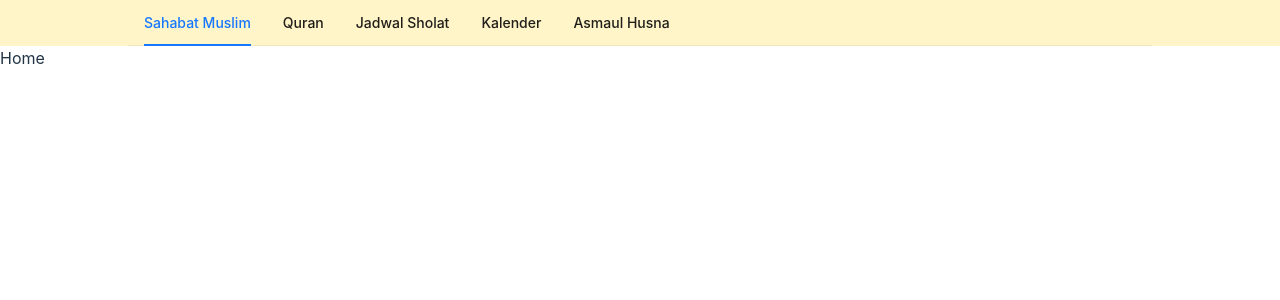
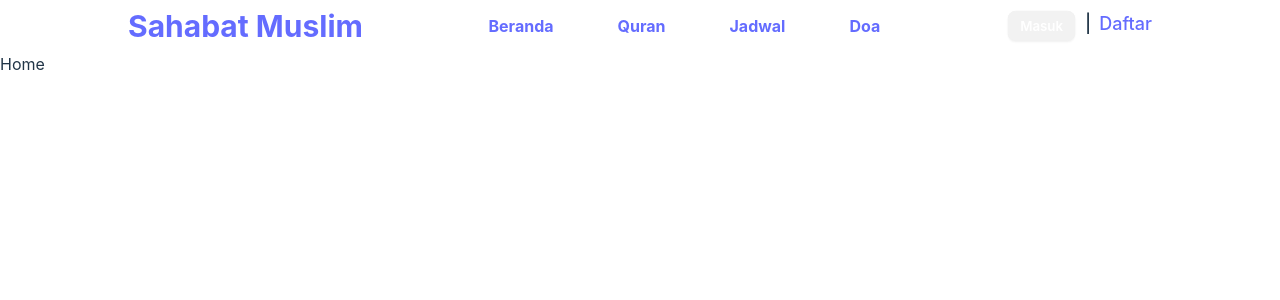
Before and after one commit to ridhoriky/sahabat-muslim, a React (Vite) app: page / in a window 1280 px wide. Shown: the top 300 px of the page. Built offline with nearby package versions, Linux system fonts and the light colour scheme.

Commit message:
add navbar

```diff
--- a/src/components/Navbar.tsx
+++ b/src/components/Navbar.tsx
@@ -1,114 +1,97 @@
-import { Menu } from 'antd';
+import { useState } from 'react';
+import { RxHamburgerMenu } from 'react-icons/rx';
+import { AiOutlineClose } from 'react-icons/ai';
 import { Link } from 'react-router-dom';
-import type { MenuProps } from 'antd';
-
-type MenuItem = Required<MenuProps>['items'][number];
-
-const items: MenuItem[] = [
-  {
-    key: '/',
-    label: (
-      <Link to={'/'} rel='noopener noreferrer'>
+const Navbar = () => {
+  const [isMenuOpen, setIsMenuOpen] = useState(false);
+  const navLinks = [
+    { to: '/', label: 'Beranda' },
+    { to: '/quran', label: 'Quran' },
+    { to: '/jadwal', label: 'Jadwal' },
+    { to: '/doa', label: 'Doa' },
+  ];
+  return (
+    <>
+      <header className='px-[10%] py-2 bg-semiBrown'>
+        <nav className='flex justify-between items-center max-container '>
+          <Link
+            to='/'
+            className='z-50 text-3xl font-bold text-darkBrown hover:text-darkBrown'
+          >
             Sahabat Muslim
           </Link>
-    ),
-  },
-  {
-    key: '/quran',
-    label: (
-      <Link to={'/quran'} rel='noopener noreferrer'>
-        Quran
+          <ul className='flex-1 flex justify-center items-center gap-16 max-lg:hidden'>
+            {navLinks.map((item) => (
+              <li key={item.label}>
+                <Link
+                  to={item.to}
+                  className=' text-darkBrown font-bold leading-normal hover:text-darkBrown hover:border-b-darkBrown hover:border-b-2'
+                >
+                  {item.label}
                 </Link>
-    ),
-  },
-  {
-    key: '/jadwal',
-    label: (
-      <Link to={'/jadwal'} rel='noopener noreferrer'>
-        Jadwal Sholat
+              </li>
+            ))}
+          </ul>
+          <div className='flex gap-2 text-lg leading-normal font-medium  max-lg:hidden wide:mr-24 text-darkBrown'>
+            <Link to='/login'>
+              <button className='btn text-white btn-sm bg-darkBrown hover:bg-darkBrown hover:scale-110'>
+                Masuk
+              </button>
             </Link>
-    ),
-  },
-  {
-    key: '/kalender',
-    label: (
-      <Link to={'/kalender'} rel='noopener noreferrer'>
-        Kalender
+            <span>|</span>
+            <Link
+              to='/register'
+              className='text-darkBrown  hover:text-darkBrown hover:border-b-darkBrown hover:border-b-2'
+            >
+              Daftar
             </Link>
-    ),
-  },
-  {
-    key: '/asmaul-husna',
-    label: (
-      <Link to={'/asmaul-husna'} rel='noopener noreferrer'>
-        Asmaul Husna
-      </Link>
-    ),
-  },
-
-  // {
-  //   label: 'Navigation Three - Submenu',
-  //   key: 'SubMenu',
-  //   icon: <SettingOutlined />,
-  //   children: [
-  //     {
-  //       type: 'group',
-  //       label: 'Item 1',
-  //       children: [
-  //         { label: 'Option 1', key: 'setting:1' },
-  //         { label: 'Option 2', key: 'setting:2' },
-  //       ],
-  //     },
-  //     {
-  //       type: 'group',
-  //       label: 'Item 2',
-  //       children: [
-  //         { label: 'Option 3', key: 'setting:3' },
-  //         { label: 'Option 4', key: 'setting:4' },
-  //       ],
-  //     },
-  //   ],
-  // },
-];
-
-type Props = {
-  location: string;
-};
-
-const Navbar = (props: Props) => {
-  return (
+          </div>
           <div
-      style={{
-        padding: '0 10%',
-        width: '100%',
-        backgroundColor: '#FFF5C9 ',
+            className='max-lg:block cursor-pointer lg:hidden'
+            onClick={() => {
+              setIsMenuOpen(!isMenuOpen);
             }}
           >
-      <Menu
-        mode='horizontal'
-        style={{
-          backgroundColor: '#FFF5C9',
+            <RxHamburgerMenu
+              className={`${
+                isMenuOpen ? `hidden` : 'block'
+              } text-4xl text-darkBrown`}
+            />
+          </div>
+        </nav>
+        {isMenuOpen && (
+          <div className='relative z-50'>
+            <nav className='fixed top-0 right-0 left-0  bottom-0 lg:bottom-auto text-right '>
+              <div
+                className={`max-lg:block lg:hidden fixed right-0 pr-[10%] py-2 z-40 cursor-pointer`}
+                onClick={() => {
+                  setIsMenuOpen(!isMenuOpen);
                 }}
-        defaultSelectedKeys={[props.location]}
-        items={items}
               >
-        {/* <div style={{ margin: '0 auto' }}>
-          <Menu.Item key='beranda'>
-            <Link to={'/'}>Quran</Link>
-          </Menu.Item>
-          <Menu.Item key='jadwal'>
-            <Link to={'/jadwal'}>Jadwal</Link>
-          </Menu.Item>
-          <Menu.Item key='kalender'>
-            <Link to={'/kalender'}>Kalender</Link>
-          </Menu.Item>
-          <Menu.Item key='asmaul-husna'>
-            <Link to={'/asmaul-husna'}>Asmaul Husna</Link>
-          </Menu.Item>
-        </div> */}
-      </Menu>
+                <AiOutlineClose
+                  className={`${
+                    isMenuOpen ? `block` : 'hidden'
+                  } text-4xl text-darkBrown`}
+                />
               </div>
+              <ul className=' lg:hidden flex flex-col items-start z-[100] shadow-sm shadow-darkBrown justify-center absolute right-0 p-[20px] mr-[10%] mt-[50px] rounded-md bg-white w-fit  '>
+                {navLinks.map((item) => (
+                  <li key={item.label}>
+                    <Link
+                      onClick={() => setIsMenuOpen(!isMenuOpen)}
+                      to={item.to}
+                      className=' text-darkBrown leading-normal hover:text-darkBrown hover:border-b-darkBrown hover:border-b-2'
+                    >
+                      {item.label}
+                    </Link>
+                  </li>
+                ))}
+              </ul>
+            </nav>
+          </div>
+        )}
+      </header>
+    </>
   );
 };
-
 export default Navbar;
```
Lines whose indentation alone changed are shown as unchanged.
